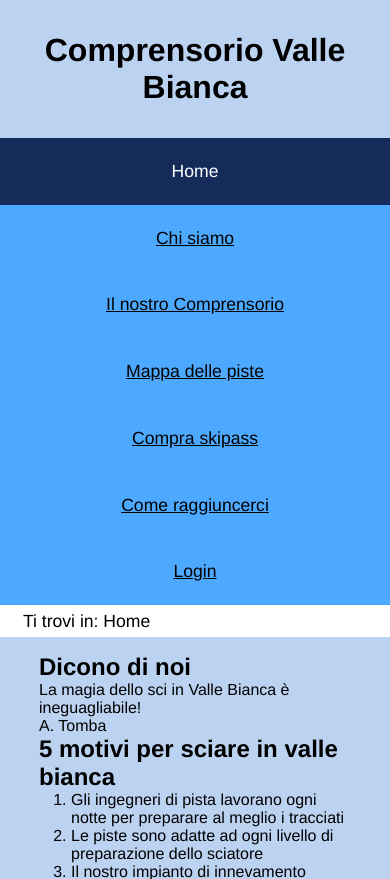
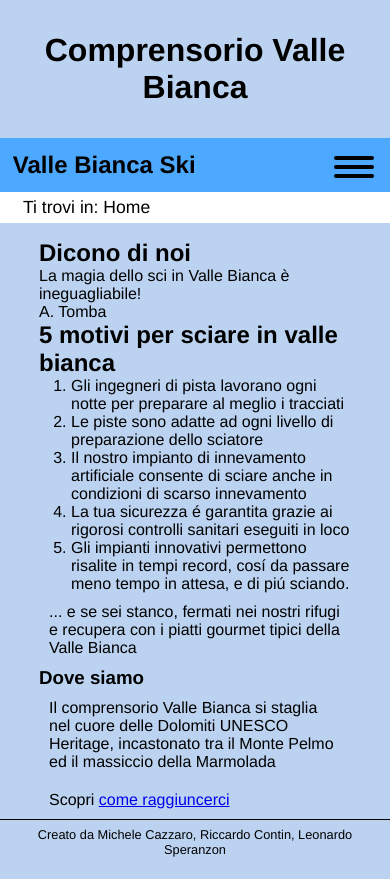
Before and after one commit to microtower00/tecweb-2021, a PHP site: page /index.php in a window 390 px wide. Shown: the top 879 px of the page. After the commit the page ends 857 px from the top, so only its background shows below. Run offline with PHP 8.4, Linux system fonts and the light colour scheme.

Commit message:
Menu Hamburger, non funzionante

```diff
--- a/html/home.html
+++ b/html/home.html
@@ -5,6 +5,8 @@
     <meta http-equiv="X-UA-Compatible" content="IE=edge">
     <meta name="viewport" content="width=device-width, initial-scale=1.0">
     <meta name="keywords" content="valle bianca, skipass, sci, snowboard">
+    <script src="js/menu.js"></script>
+
     <title>Home - Comprensorio Valle Bianca</title>
 
     <link rel="stylesheet" type="text/css" media="screen" href="style.css" />
@@ -17,16 +19,6 @@
 
     <div id="sticky">
         [Menu]
-        <!--<nav id="menu">
-            <a class="active">Home</a>
-            <a href="chisiamo.php">Chi siamo</a>
-            <a href="comprensorio.php">Il nostro Comprensorio</a>
-            <a href="mappa.php">Mappa delle piste</a>
-            <a href="shop.php">Compra skipass</a>
-            <a href="comeRaggiungerci.php">Come raggiuncerci</a>
-            ['LinkLogin']
-            ['LinkDashboard']
-        </nav>-->
 
         <div id="breadcrumb">
             <p>Ti trovi in: Home</p>
--- /dev/null
+++ b/js/menu.js
@@ -0,0 +1,5 @@
+//const bottoneMenu = document.getElementsByClassName("pulsanteMenu")[0];
+
+document.getElementsByClassName("pulsanteMenu")[0].addEventListener('click', () => {
+    document.querySelector("#menu ul").classList.toggle("active")
+})
--- a/php_vari/utils.php
+++ b/php_vari/utils.php
@@ -28,16 +28,29 @@
 
      public static function buildNav($page){
         $find = array("['attrIndex']","['attrChisiamo']","['attrComprensorio']","['attrMappa']","['attrShop']","['attrComeraggiungerci']","['LinkLogin']","['LinkDashboard']");
-        $replace = array("href='index.php'","href='chisiamo.php'","href='comprensorio.php'","href='mappa.php'","href='shop.php'","href='comeRaggiungerci.php'","<a href='login.php' class='right'>Login</a>","");
+        $replace = array("href='index.php'","href='chisiamo.php'","href='comprensorio.php'","href='mappa.php'","href='shop.php'","href='comeRaggiungerci.php'","<li><a href='login.php' class='right'>Login</a></li>","");
         $data = "<nav id='menu'>
-                    <a ['attrIndex']>Home</a>
-                    <a ['attrChisiamo']>Chi siamo</a>
-                    <a ['attrComprensorio']>Il nostro Comprensorio</a>
-                    <a ['attrMappa']>Mappa delle piste</a>
-                    <a ['attrShop']>Compra skipass</a>
-                    <a ['attrComeraggiungerci']>Come raggiuncerci</a>
-                    ['LinkLogin']
-                    ['LinkDashboard']
+                <h1>Valle Bianca Ski</h1>
+                <div class='pulsanteMenu'>
+                    <a href='#'>
+                        <span class='barra'></span>
+                        <span class='barra'></span>
+                        <span class='barra'></span>
+                    </a>
+                </div>
+                    <ul>
+                        <li><a ['attrIndex']>Home</a></li>
+                        <li><a ['attrChisiamo']>Chi siamo</a></li>
+                        <li><a ['attrComprensorio']>Il nostro Comprensorio</a></li>
+                        <li><a ['attrMappa']>Mappa delle piste</a></li>
+                        <li><a ['attrShop']>Compra skipass</a></li>
+                        <li><a ['attrComeraggiungerci']>Come raggiuncerci</a></li>
+                        <div class='right'>
+                            ['LinkLogin']
+                        </div>
+                            ['LinkDashboard']
+
+                    </ul>
                 </nav>";
 
         switch ($page){
@@ -60,14 +73,14 @@
                 $replace[5] = "class = 'active'";
                 break;
             case "login.php":
-                $replace[6] = "<a class='active right'>Login</a>";
+                $replace[6] = "<li><a class='active right'>Login</a></li>";
                 break;
         }
 
         if(isset($_SESSION['Privilegi'])){
-            $replace[6] = "<a href='logout.php' class='right'>Logout</a>";
+            $replace[6] = "<li><a href='logout.php' class='right'>Logout</a></li>";
             if(Utils::checkPriv()){
-                $replace[7]="<a href='dashboard.php' class='right'>Dashboard Admin</a>";
+                $replace[7]="<li><a href='dashboard.php' class=''>Dashboard Admin</a></li>";
             }
         }
             $data = str_replace($find,$replace,$data);
--- a/style.css
+++ b/style.css
@@ -1,7 +1,3 @@
-
-
-
-
 :root {
 	--grigietto: #bbd2f0;
 	--nero: #000000;
@@ -53,17 +49,43 @@
 }
 
 #menu{
+	box-sizing: border-box;
+
+	display:flex;
+	justify-content: space-between;
+	align-items: center;
+
 	font-size: 1.1em;
 	background-color:var(--azz1);
-	display: flow-root;
 }
 
-#menu a{
-	padding: 1.3em;
-	float: left;
+#menu h1{
+	font-size: 1.5rem;
+	margin: .8rem;
+}
+
+#menu ul{
+	display:flex;
+	align-items: center;
+
+	width: 100%;
+}
+
+#menu ul li{
+	display: block;
+	list-style:none;
+}
+
+
+#menu ul li a{
+	text-decoration: none;
+	padding: 1em;
+	display: block;
 	color: var(--nero)
 }
 
+
+/* Links del menu*/
 #menu a.active{
 	background-color: var(--blu);
 	color: white;
@@ -73,8 +95,46 @@
 	background-color: var(--azz2);
 }
 
-#menu a.right{
-	float: right;
+/* Allinea a destra Login e Dashboard */
+#menu div.right{
+	margin-left: auto;
+}
+
+
+.pulsanteMenu{
+	position: absolute;
+	top: .8rem;
+	right: 1rem;
+	display: none;
+	width: 40px;
+	height: 40px;
+}
+
+.pulsanteMenu span.barra{
+	height: 4px;
+	width: 100%;
+	background-color: var(--nero);
+	border-radius: 10px;
+	display: block;
+	margin: 5px 0px 5px;
+}
+
+#menu ul.active{display: flex;}
+
+@media screen and (max-width: 1024px) {
+	.pulsanteMenu {
+		display: block;
+	}
+	#menu ul {
+		display: none;
+		flex-direction: column;
+	}
+
+	#menu div.right{margin-left: inherit;}
+	#menu {
+		flex-direction: column;
+		align-items: flex-start;
+	}
 }
 
 #breadcrumb{
@@ -95,17 +155,6 @@
 
 /* nel caso la nav bar si volesse fare con ul e li
 
-#menu ul{
-    margin: 0;
-    padding: 1em;
-    list-style-type: none;
-}
-
-#menu ul li{
-    float: left;
-	display: block;
-	padding: 14px;
-}
 
 #menu ul li.right{
 	float: right;
@@ -133,10 +182,8 @@
 #content>p{
 	padding: 10px;;
 }
-@media screen and (max-width: 1090px) {
-	#sticky {position: inherit;}
-	#menu {display: grid; text-align: center;}
-}
+
+
 .pageTitle{
 	margin:auto;
 	text-align: center;
```
